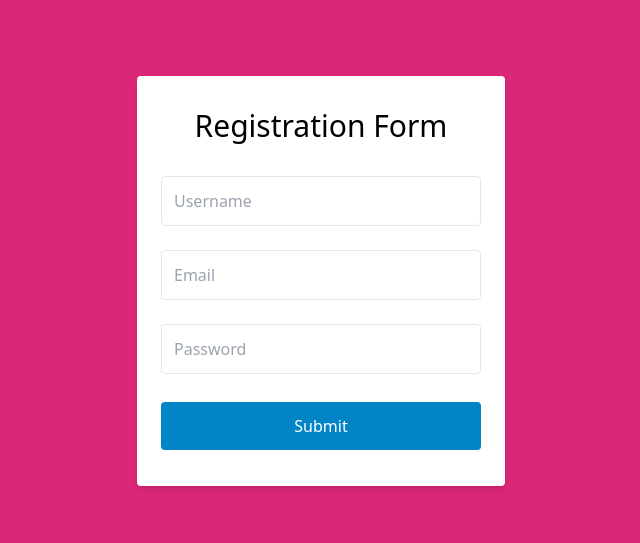
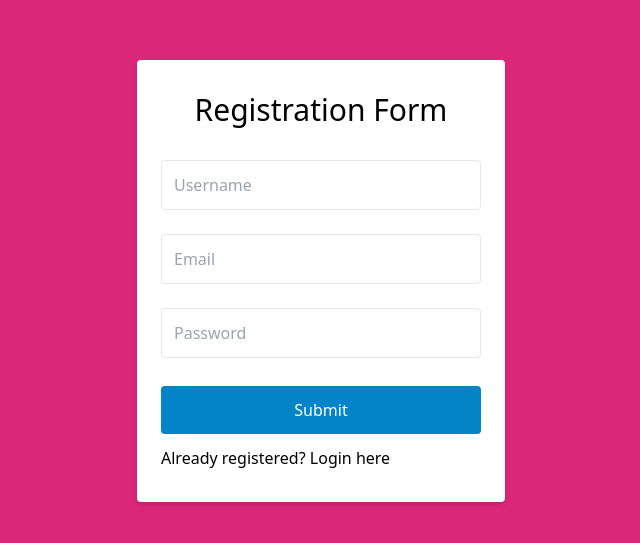
Before and after one commit to revou-fsse-1/w19-react-features-meselghea, a React (Vite) app: page /register in a window 1280 px wide. Shown: the part 119-662 px from the top of the page, without its empty margins (319-959 px from the left). Built offline with nearby package versions, Linux system fonts and the light colour scheme.

Commit message:
add link under form

```diff
--- a/src/pages/auth/Login.tsx
+++ b/src/pages/auth/Login.tsx
@@ -3,8 +3,10 @@ import { useForm } from "react-hook-form";
 import { object, string } from "yup";
 import { yupResolver } from "@hookform/resolvers/yup";
 import axios from "axios";
+import { useNavigate } from 'react-router-dom';
 
 const Login: React.FC = () => {
+  const navigate = useNavigate();
   const validationSchema = object().shape({
     username: string().required("Username is required"),
     password: string().required("Password is required"),
@@ -71,6 +73,8 @@ const Login: React.FC = () => {
           >
             Submit
           </button>
+          <p>  Are you a new groomer? <button onClick={()=>navigate("/register")}> <p className="underline-offset-3">Register here</p></button>
+                        </p>
         </form>
       </div>
     </div>
--- a/src/pages/auth/Register.tsx
+++ b/src/pages/auth/Register.tsx
@@ -74,6 +74,8 @@ const Register: React.FC = () => {
               )}
             </div>
             <button className='w-full py-3 my-1 text-center text-white rounded bg-sky-600 hover:bg-sky-700 focus:outline-none' type="submit">Submit</button>
+            <p>  Already registered? <button onClick={()=>navigate("/register")}> <p className="underline-offset-3">Login here</p></button>
+                        </p>
           </form>
         </div>
       </div>
```
